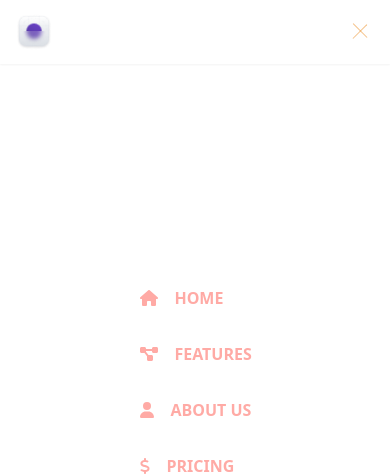
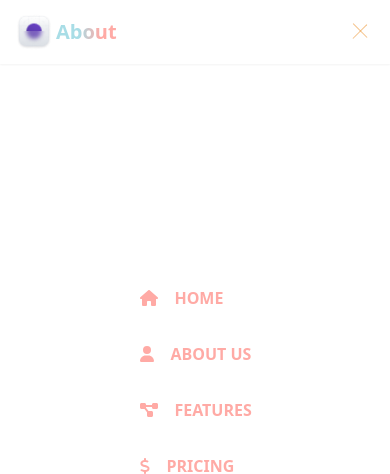
Before and after one commit to babulakterfsd/beautycutie, a Next.js app: page /about in a window 390 px wide. Both pictures are taken after a click on the button "mobile menu". Shown: the top 474 px of the page. Built offline with nearby package versions, Linux system fonts and the light colour scheme.

Commit message:
navbar and feature page fixed

```diff
--- a/src/app/loading.tsx
+++ b/src/app/loading.tsx
@@ -2,7 +2,7 @@ const loading = () => {
   return (
     <div className="min-h-screen flex justify-center items-center">
       <div className="flex justify-center items-center">
-        <div className="animate-spin rounded-full h-32 w-32 border-b-2 border-gray-900"></div>
+        <div className="animate-spin rounded-full h-32 w-32 border-b-2 border-red-400"></div>
       </div>
     </div>
   );
--- a/src/components/MobileNavbar.tsx
+++ b/src/components/MobileNavbar.tsx
@@ -12,6 +12,7 @@ import Link from 'next/link';
 // import babul_akter from '../../public/assets/images/babul_akter_mobile.jpg';
 import { FontAwesomeIcon } from '@fortawesome/react-fontawesome';
 import Image from 'next/image';
+import { usePathname } from 'next/navigation';
 import Logo from '../../public/assets/images/logo.png';
 import useAppContext from '.././hooks/useAppContext';
 
@@ -47,16 +48,16 @@ const MobileMenu = () => {
           <span className="uppercase font-[700]">Home</span>
         </span>
       </Link>
+      <Link href="/about" onClick={() => setIsMenuOpen(!isMenuOpen)}>
+        <span className="flex gap-x-4 items-center text-primary">
+          <FontAwesomeIcon icon={faUser} />
+          <span className="uppercase font-[700]">About Us</span>
+        </span>
+      </Link>
       <Link href="/features" onClick={() => setIsMenuOpen(!isMenuOpen)}>
         <span className="flex gap-x-4 items-center text-primary">
           <FontAwesomeIcon icon={faProjectDiagram} />
           <span className="uppercase font-[700]">Features</span>
-        </span>
-      </Link>
-      <Link href="/about" onClick={() => setIsMenuOpen(!isMenuOpen)}>
-        <span className="flex gap-x-4 items-center text-primary">
-          <FontAwesomeIcon icon={faUser} />
-          <span className="uppercase font-[700]">About Us</span>
         </span>
       </Link>
       <Link href="/pricing" onClick={() => setIsMenuOpen(!isMenuOpen)}>
@@ -87,9 +88,13 @@ const AnimatedMenubar = () => {
   const genericHamburgerLine = `h-1 w-5 rounded-full my-1 bg-[#eb8817] transition ease transform duration-300`;
   return (
     <div className="overflow-x-hidden flex justify-between items-center h-16 py-2 px-4 shadow-sm">
-      <Link href="/">
-        <Image src={Logo} alt="logo" width={36} height={36} />
-      </Link>
+      <div className="flex gap-x-1 items-center">
+        <Link href="/" title="Back to Home">
+          <Image src={Logo} alt="logo" width={36} height={36} />
+        </Link>
+        <MenubarTitle />
+      </div>
+
       <button
         name="mobilemenu"
         aria-label="mobile menu"
@@ -119,3 +124,23 @@ const AnimatedMenubar = () => {
     </div>
   );
 };
+
+const MenubarTitle = () => {
+  const pathname = usePathname();
+
+  if (pathname === '/') {
+    return <span className="font-bold text-xl gradientText">Bookitu</span>;
+  } else if (pathname === '/about') {
+    return <span className="font-bold text-xl gradientText">About</span>;
+  } else if (pathname === '/blog') {
+    return <span className="font-bold text-xl gradientText">Blog</span>;
+  } else if (pathname === '/contact') {
+    return <span className="font-bold text-xl gradientText">Contact</span>;
+  } else if (pathname === '/features') {
+    return <span className="font-bold text-xl gradientText">Features</span>;
+  } else if (pathname === '/pricing') {
+    return <span className="font-bold text-xl gradientText">Pricing</span>;
+  } else {
+    return <span className="font-bold text-xl gradientText">Bookitu</span>;
+  }
+};
```
